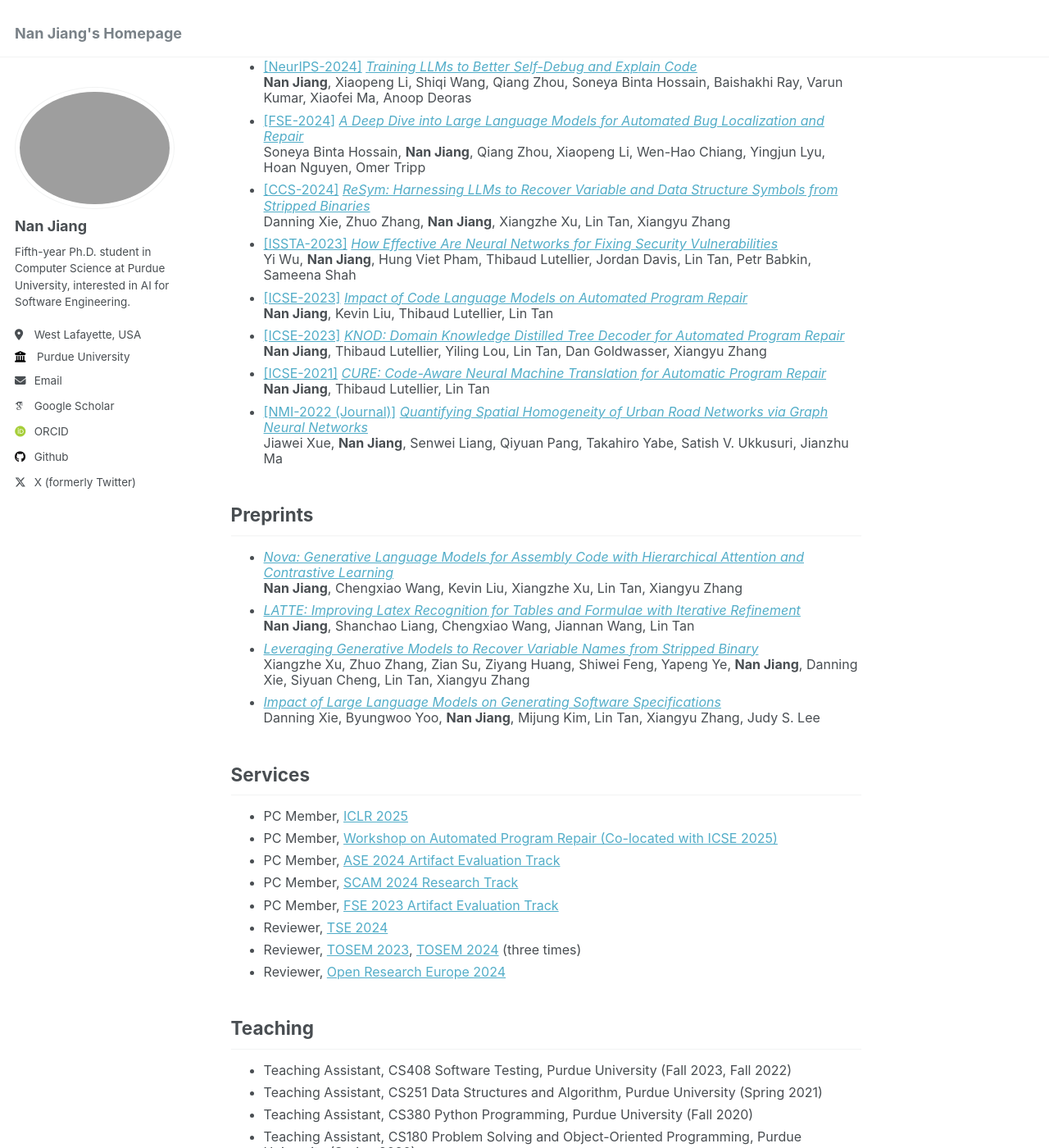
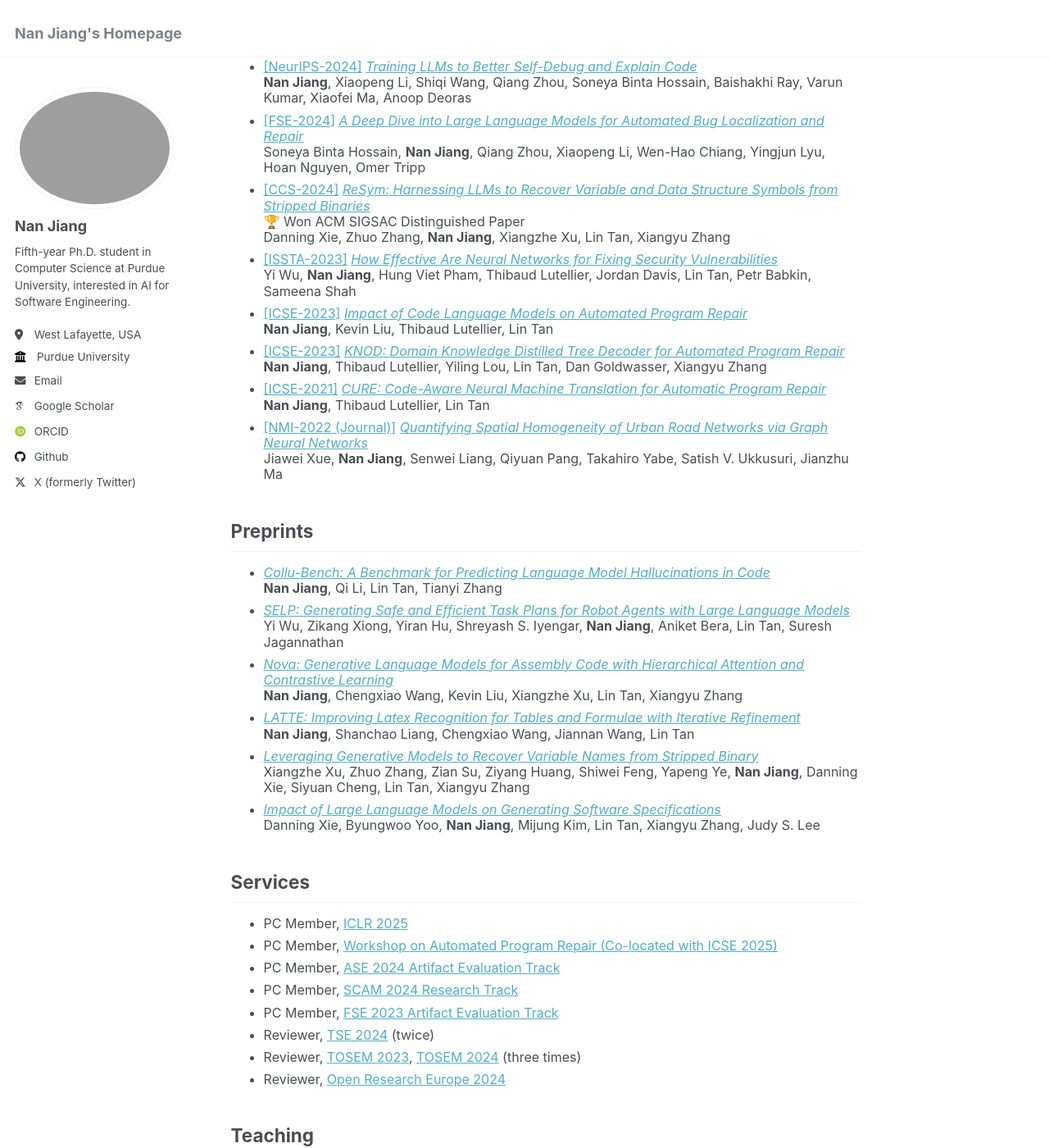
Before and after one commit to jiang719/jiang719.github.io, a Jekyll site: the page built from _pages/about.md, in a window 1280 px wide and 1400 px high, scrolled down 292 px. Shown: the whole window at 82% size. Built offline with Jekyll 4.4.1, drawn with Linux system fonts in a browser that asks for light colours; some web fonts are replaced.

Commit message:
update preprints

```diff
--- a/_pages/about.md
+++ b/_pages/about.md
@@ -29,7 +29,7 @@ Publications
   <li>
     <a href="https://www.sigsac.org/ccs/CCS2024/">[CCS-2024]</a>
     <a href="https://www.cs.purdue.edu/homes/lintan/publications/resym-ccs24.pdf"><em>ReSym: Harnessing LLMs to Recover Variable and Data Structure Symbols from Stripped Binaries</em></a>
-    <br>
+    <br>🏆 Won ACM SIGSAC Distinguished Paper<br>
     Danning Xie, Zhuo Zhang, <b>Nan Jiang</b>, Xiangzhe Xu, Lin Tan, Xiangyu Zhang
   </li>
   <li>
@@ -67,6 +67,16 @@ Publications
 Preprints
 -----
 <ul style="line-height: 1.2; font-size:16px">
+  <li>
+    <a href="https://arxiv.org/abs/2410.09997"><em>Collu-Bench: A Benchmark for Predicting Language Model Hallucinations in Code</em></a>
+    <br>
+    <b>Nan Jiang</b>, Qi Li, Lin Tan, Tianyi Zhang
+  </li>
+  <li>
+    <a href="https://arxiv.org/abs/2409.19471"><em>SELP: Generating Safe and Efficient Task Plans for Robot Agents with Large Language Models</em></a>
+    <br>
+    Yi Wu, Zikang Xiong, Yiran Hu, Shreyash S. Iyengar, <b>Nan Jiang</b>, Aniket Bera, Lin Tan, Suresh Jagannathan
+  </li>
   <li>
     <a href="https://arxiv.org/abs/2311.13721"><em>Nova: Generative Language Models for Assembly Code with Hierarchical Attention and Contrastive Learning</em></a>
     <br>
@@ -108,7 +118,7 @@ Services
     PC Member, <a href="https://2023.esec-fse.org/track/fse-2023-artifacts">FSE 2023 Artifact Evaluation Track</a>
   </li>
   <li>
-    Reviewer, <a href="https://ieeexplore.ieee.org/xpl/aboutJournal.jsp?punumber=32">TSE 2024</a>
+    Reviewer, <a href="https://ieeexplore.ieee.org/xpl/aboutJournal.jsp?punumber=32">TSE 2024</a> (twice)
   </li>
   <li>
     Reviewer, <a href="https://dl.acm.org/journal/tosem">TOSEM 2023</a>, <a href="https://dl.acm.org/journal/tosem">TOSEM 2024</a> (three times)
```
Also changed, not shown: 1 other file.
